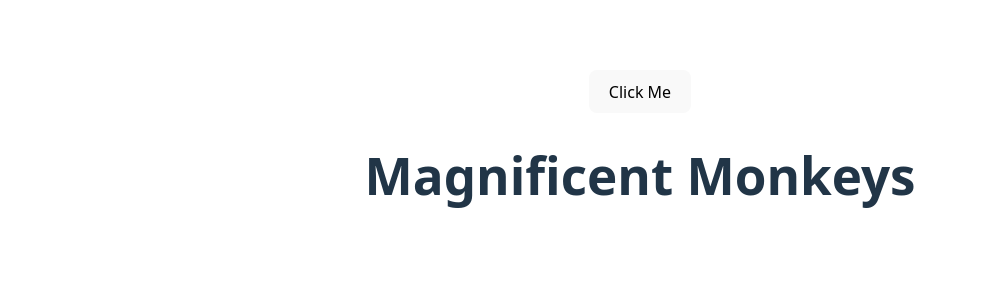
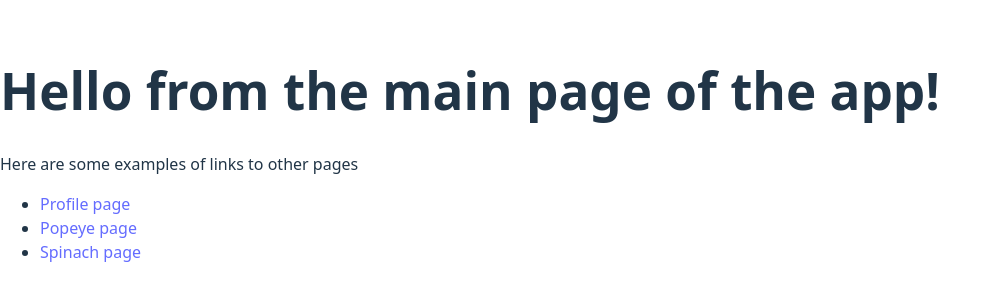
Before and after one commit to NRG55/my-first-react-app, a React (Vite) app: page / in a window 1280 px wide. Shown: the part 246-546 px from the top of the page, without its empty margins (0-999 px from the left). Built offline with nearby package versions, Linux system fonts and the light colour scheme.

Commit message:
Create: practice-router folder. Add(practice-router): Profile, DefaultProfile, ErrorPage, Popeye, Spinach components and routes.jsx file.

```diff
--- a/package.json
+++ b/package.json
@@ -13,7 +13,8 @@
   "dependencies": {
     "prop-types": "^15.8.1",
     "react": "^19.0.0",
-    "react-dom": "^19.0.0"
+    "react-dom": "^19.0.0",
+    "react-router-dom": "^7.6.2"
   },
   "devDependencies": {
     "@eslint/js": "^9.22.0",
--- a/src/main.jsx
+++ b/src/main.jsx
@@ -1,7 +1,8 @@
 import { StrictMode } from 'react';
 import { createRoot } from 'react-dom/client';
+import { createBrowserRouter, RouterProvider } from 'react-router-dom';
 import './index.css';
-import App from './App.jsx';
+// import App from './App.jsx';
 // import Greeting from './Greetings.jsx';
 // import AnimalList from './practice-rendering-techniques/RerenderTechniques.jsx';
 // import PackingList from './practice-conditional-rendering/PackingList.jsx';
@@ -28,7 +29,13 @@ import App from './App.jsx';
 // import Clock from './practice-side-effects/SideEffect';
 // import { TodoList } from './practice-side-effects/SideEffect';
 // import ClassTodoList from './practice-class/ClassTodoList';
+// import Profile from './practice-router/Profile.jsx';
+// import AppRouter from './practice-router/AppRouter.jsx';
+// import ErrorPage from './practice-router/ErrorPage.jsx';
+import routes from './practice-router/routes';
 
+
+const router = createBrowserRouter(routes);
 
 createRoot(document.getElementById('root')).render(
   <StrictMode>
@@ -58,6 +65,7 @@ createRoot(document.getElementById('root')).render(
     {/* <Clock /> */}
     {/* <TodoList /> */}
     {/* <ClassTodoList name={'My Todo List'}/> */}
-    <App />
+    {/* <AppRouter /> */}
+    <RouterProvider router={router}/>
   </StrictMode>,
 )
--- /dev/null
+++ b/src/practice-router/AppRouter.jsx
@@ -0,0 +1,25 @@
+import { Link } from "react-router-dom";
+
+const App = () => {
+    return (
+        <div>
+            <h1>Hello from the main page of the app!</h1>
+            <p>Here are some examples of links to other pages</p>
+            <nav>
+                <ul>
+                    <li>
+                        <Link to="profile/home">Profile page</Link>
+                    </li>
+                    <li>
+                        <Link to="profile/popeye">Popeye page</Link>
+                    </li>
+                    <li>
+                        <Link to="profile/spinach">Spinach page</Link>
+                    </li>
+                </ul>
+            </nav>
+        </div>
+    );
+};
+
+export default App;
--- /dev/null
+++ b/src/practice-router/DefaultProfile.jsx
@@ -0,0 +1,5 @@
+const DefaultProfile = () => {
+    return <p>Oh, nothing to see here!</p>;
+};
+
+export default DefaultProfile;
--- /dev/null
+++ b/src/practice-router/ErrorPage.jsx
@@ -0,0 +1,14 @@
+import { Link } from "react-router-dom";
+
+const ErrorPage = () => {
+    return (
+        <div>
+            <h1>Oh no, this route doesn't exist!</h1>
+            <Link to="/">
+                You can go back to the home page by clicking here, though!
+            </Link>
+        </div>
+    );
+};
+
+export default ErrorPage;
--- /dev/null
+++ b/src/practice-router/Popeye.jsx
@@ -0,0 +1,12 @@
+import { Link } from "react-router-dom";
+
+const Popeye = () => {
+    return (
+        <>
+        <p>Hi, I am Popeye! I love to eat Spinach!</p>
+        <Link to="/">Click here to go back</Link>
+        </>
+    );
+};
+
+export default Popeye;
--- /dev/null
+++ b/src/practice-router/Profile.jsx
@@ -0,0 +1,26 @@
+import { useParams } from "react-router-dom";
+import DefaultProfile from "./DefaultProfile";
+import Popeye from "./Popeye";
+import Spinach from "./Spinach";
+
+const Profile = () => {
+  const { name } = useParams();
+
+  return (
+    <div>
+      <h1>Hello from profile page!</h1>
+      <p>So, how are you?</p>
+      <hr />
+      <h2>The profile visited is here:</h2>
+      {name === "popeye" ? (
+        <Popeye />
+      ) : name === "spinach" ? (
+        <Spinach />
+      ) : (
+        <DefaultProfile />
+      )}
+    </div>
+  );
+};
+
+export default Profile;
--- /dev/null
+++ b/src/practice-router/Spinach.jsx
@@ -0,0 +1,12 @@
+import { Link } from "react-router-dom";
+
+const Spinach = () => {
+  return (
+    <>
+      <p>Hi, I am Spinach! Popeye loves to eat me!</p>
+      <Link to="/">Click here to go back</Link>
+    </>
+  );
+};
+
+export default Spinach;
--- /dev/null
+++ b/src/practice-router/routes.jsx
@@ -0,0 +1,17 @@
+import AppRouter from "./AppRouter";
+import Profile from "./Profile";
+import ErrorPage from "./ErrorPage";
+
+const routes = [
+    {
+        path: "/",
+        element: <AppRouter />,
+        errorElement: <ErrorPage />,
+    },
+    {
+        path: "profile/:name",
+        element: <Profile />,
+    },
+];
+
+export default routes;
```
Also changed, not shown: 1 other file (tests, documents, lock files or other folders).
